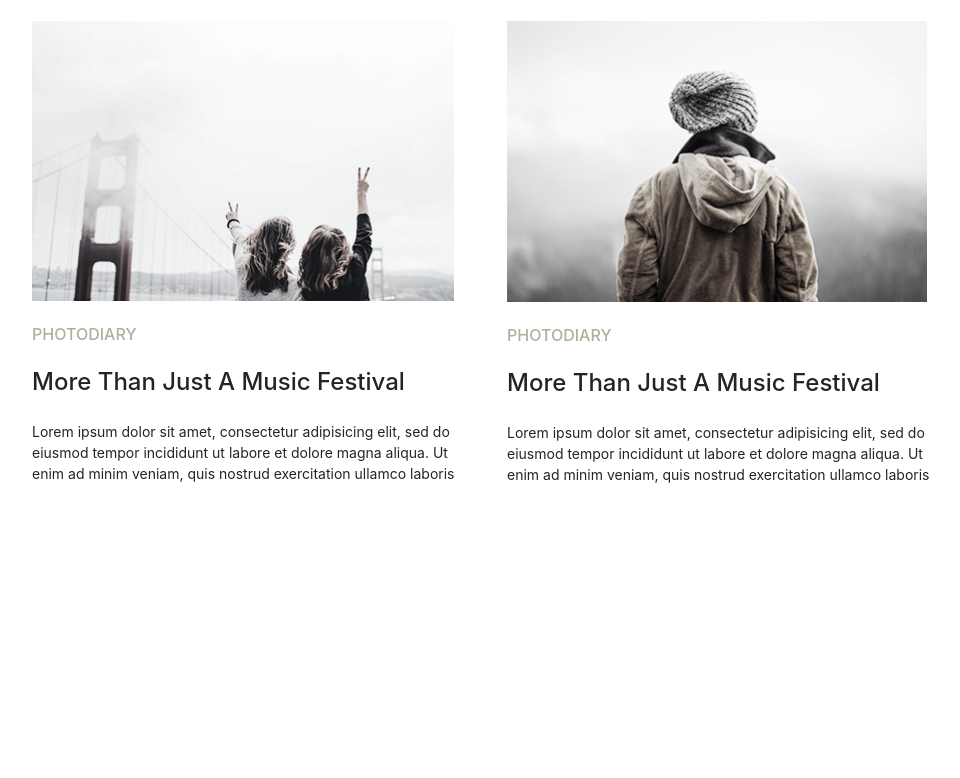
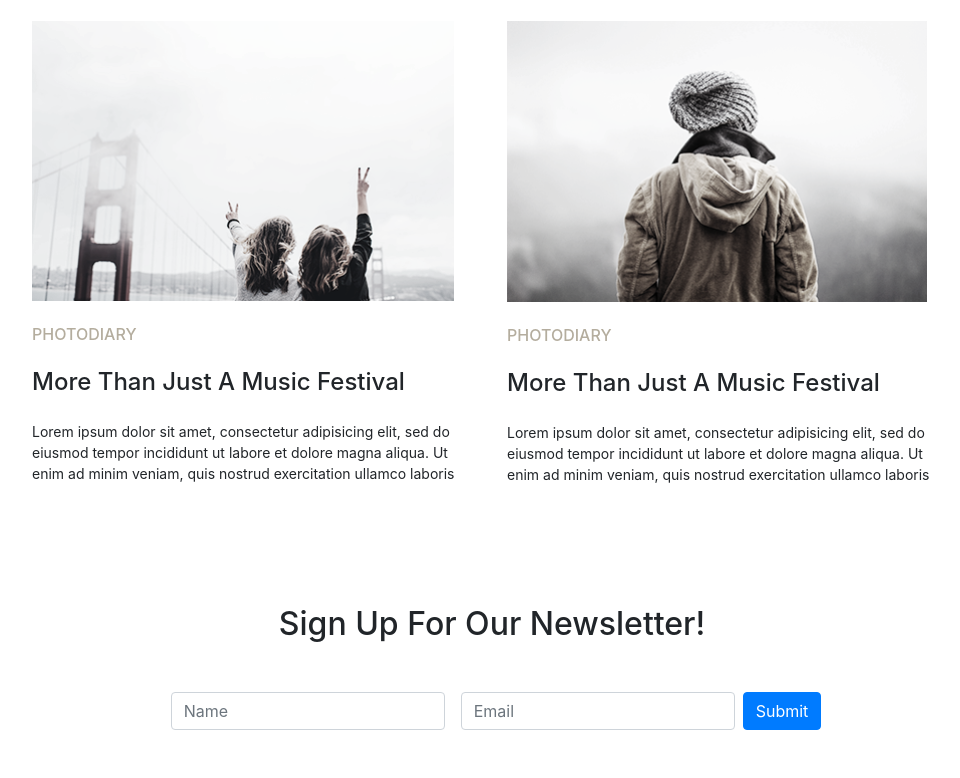
Before and after one commit to shubhamj974/Bootstrap-ssj-L-1, a plain HTML site: page index.html in a window 1280 px wide. Shown: the part 1636-2414 px from the top of the page, without its empty margins (148-1108 px from the left). Before the commit the page ends 2193 px from the top, so only its background shows below. Drawn offline with nearby package versions, Linux system fonts and the light colour scheme.

Commit message:
work done on forms section

```diff
--- a/index.html
+++ b/index.html
@@ -55,7 +55,17 @@
                 <div class="col-md-10 offset-md-1">
                     <h3 class="pri-heading text-uppercase mb-4">photodiary</h3>
                     <h4 class="sec-heading text-capitalize">the perfect weekend getaway</h4>
-                    <p class="para my-4">Lorem ipsum dolor sit amet, consectetur adipisicing elit, sed do eiusmod tempor incididunt ut labore et dolore magna aliqua. Ut enim ad minim veniam, quis nostrud exercitation ullamco laboris nisi ut aliquip ex ea commodo consequat. Duis aute irure dolor in reprehenderit in voluptate velit esse cillum dolore eu fugiat nulla pariatur. Excepteur sint occaecat cupidatat non proident, sunt in culpa qui officia deserunt mollit anim id est laborum. Sed ut perspiciatis unde omnis iste natus error sit voluptatem accusantium doloremque laudantium, totam rem aperiam, eaque ipsa quae ab illo inventore veritatis et quasi architecto beatae vitae dicta sunt explicabo. Nemo enim ipsam voluptatem quia voluptas sit aspernatur aut odit aut fugit, sed quia consequuntur magni dolores eos qui ratione voluptatem sequi nesciunt. Neque porro quisquam est, qui dolorem ipsum quia dolor sit amet, consectetur, adipisci velit, sed quia non numquam eius modi tempora incidunt ut labore et dolore magnam aliquam quaerat voluptatem.</p>
+                    <p class="para my-4">Lorem ipsum dolor sit amet, consectetur adipisicing elit, sed do eiusmod tempor
+                        incididunt ut labore et dolore magna aliqua. Ut enim ad minim veniam, quis nostrud exercitation
+                        ullamco laboris nisi ut aliquip ex ea commodo consequat. Duis aute irure dolor in reprehenderit
+                        in voluptate velit esse cillum dolore eu fugiat nulla pariatur. Excepteur sint occaecat
+                        cupidatat non proident, sunt in culpa qui officia deserunt mollit anim id est laborum. Sed ut
+                        perspiciatis unde omnis iste natus error sit voluptatem accusantium doloremque laudantium, totam
+                        rem aperiam, eaque ipsa quae ab illo inventore veritatis et quasi architecto beatae vitae dicta
+                        sunt explicabo. Nemo enim ipsam voluptatem quia voluptas sit aspernatur aut odit aut fugit, sed
+                        quia consequuntur magni dolores eos qui ratione voluptatem sequi nesciunt. Neque porro quisquam
+                        est, qui dolorem ipsum quia dolor sit amet, consectetur, adipisci velit, sed quia non numquam
+                        eius modi tempora incidunt ut labore et dolore magnam aliquam quaerat voluptatem.</p>
                     <h5 class="pri-heading text-uppercase">leave a comment</h5>
                 </div>
             </div>
@@ -68,25 +78,51 @@
                     <img class="img-fluid" src="./assets/images/lifestyle-1.png" alt="">
                     <h3 class="pri-heading text-uppercase mt-4">lifestyle</h3>
                     <h4 class="sec-heading text-capitalize my-4">more than just a music festival</h4>
-                    <p class="para my-4">Lorem ipsum dolor sit amet, consectetur adipisicing elit, sed do eiusmod tempor incididunt ut labore et dolore magna aliqua. Ut enim ad minim veniam, quis nostrud exercitation ullamco laboris</p>
+                    <p class="para my-4">Lorem ipsum dolor sit amet, consectetur adipisicing elit, sed do eiusmod tempor
+                        incididunt ut labore et dolore magna aliqua. Ut enim ad minim veniam, quis nostrud exercitation
+                        ullamco laboris</p>
                 </div>
                 <div class="col-md-5">
                     <img class="img-fluid" src="./assets/images/lifestyle-2.png" alt="">
                     <h3 class="pri-heading text-uppercase mt-4">lifestyle</h3>
                     <h4 class="sec-heading text-capitalize my-4">more than just a music festival</h4>
-                    <p class="para my-4">Lorem ipsum dolor sit amet, consectetur adipisicing elit, sed do eiusmod tempor incididunt ut labore et dolore magna aliqua. Ut enim ad minim veniam, quis nostrud exercitation ullamco laboris</p>
+                    <p class="para my-4">Lorem ipsum dolor sit amet, consectetur adipisicing elit, sed do eiusmod tempor
+                        incididunt ut labore et dolore magna aliqua. Ut enim ad minim veniam, quis nostrud exercitation
+                        ullamco laboris</p>
                 </div>
                 <div class="col-md-5 offset-md-1">
                     <img class="img-fluid" src="./assets/images/photodiary-1.png" alt="">
                     <h3 class="pri-heading text-uppercase mt-4">photodiary</h3>
                     <h4 class="sec-heading text-capitalize my-4">more than just a music festival</h4>
-                    <p class="para my-4">Lorem ipsum dolor sit amet, consectetur adipisicing elit, sed do eiusmod tempor incididunt ut labore et dolore magna aliqua. Ut enim ad minim veniam, quis nostrud exercitation ullamco laboris</p>
+                    <p class="para my-4">Lorem ipsum dolor sit amet, consectetur adipisicing elit, sed do eiusmod tempor
+                        incididunt ut labore et dolore magna aliqua. Ut enim ad minim veniam, quis nostrud exercitation
+                        ullamco laboris</p>
                 </div>
                 <div class="col-md-5">
                     <img class="img-fluid" src="./assets/images/photodiary-2.png" alt="">
                     <h3 class="pri-heading text-uppercase mt-4">photodiary</h3>
                     <h4 class="sec-heading text-capitalize my-4">more than just a music festival</h4>
-                    <p class="para my-4">Lorem ipsum dolor sit amet, consectetur adipisicing elit, sed do eiusmod tempor incididunt ut labore et dolore magna aliqua. Ut enim ad minim veniam, quis nostrud exercitation ullamco laboris</p>
+                    <p class="para my-4">Lorem ipsum dolor sit amet, consectetur adipisicing elit, sed do eiusmod tempor
+                        incididunt ut labore et dolore magna aliqua. Ut enim ad minim veniam, quis nostrud exercitation
+                        ullamco laboris</p>
+                </div>
+            </div>
+        </div>
+    </section>
+    <section class="forms-sec py-5">
+        <div class="container">
+            <div class="row">
+                <div class="col-12">
+                    <h2 class="text-center mb-5 text-capitalize">sign up for our newsletter!</h2>
+                    <form class="form-inline justify-content-center">
+                        <label for="name" class="sr-only">Name</label>
+                        <input type="name" class="form-control mx-0 mx-md-2 mb-2 mb-sm-0" required placeholder="Name"
+                            id="name">
+                        <label for="email" class="sr-only">Email</label>
+                        <input type="email" class="form-control mx-0 mx-md-2 mb-2 mb-sm-0" required
+                            placeholder="Email" id="email">
+                        <button type="submit" class="btn btn-primary text-capitalize">submit</button>
+                    </form>
                 </div>
             </div>
         </div>
```
